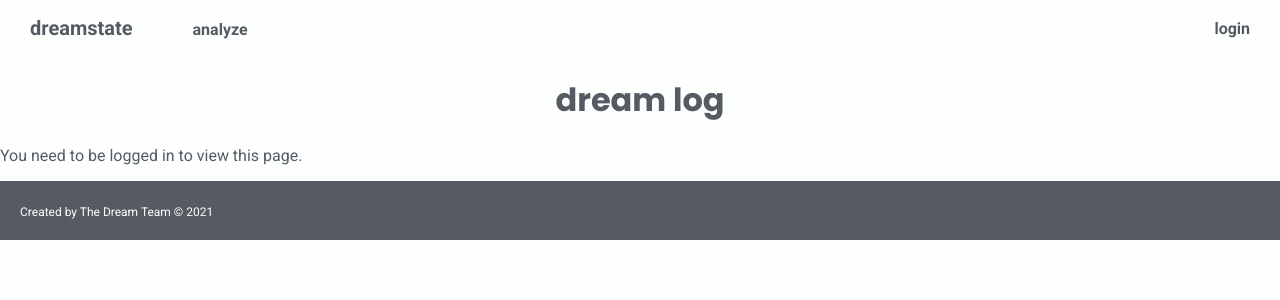
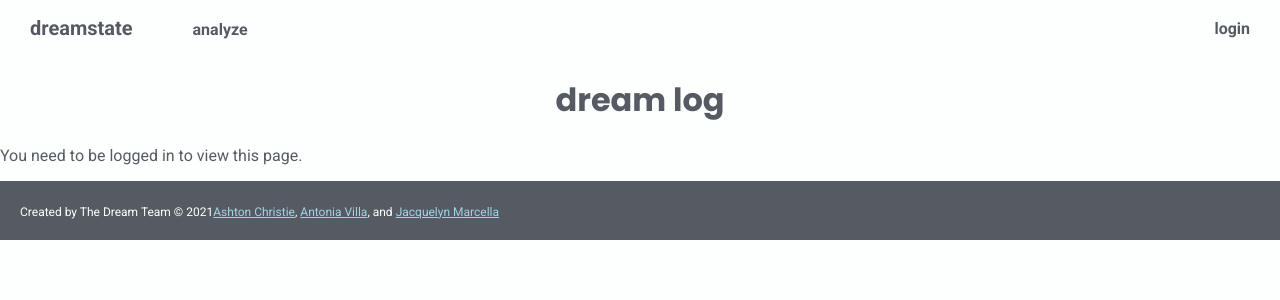
Before and after one commit to ashco/Project3, a React (Create React App) app in the folder client/: page /log in a window 1280 px wide. Shown: the top 300 px of the page. Built offline with nearby package versions, Linux system fonts and the light colour scheme.

Commit message:
Footer content adjustments

```diff
--- a/client/src/layout/Footer.js
+++ b/client/src/layout/Footer.js
@@ -5,6 +5,7 @@ class Footer extends Component {
     return(
         <div className="footer">
             <span className="footer-text">Created by The Dream Team &copy; {new Date().getFullYear()}</span>
+            <span className="footer-text"><a href="https://github.com/ashco" target="_blank">Ashton Christie</a>, <a href="" target="_blank">Antonia Villa</a>, and <a href="" target="_blank">Jacquelyn Marcella</a></span>
         </div>
       );
   }
--- a/client/src/style/App.css
+++ b/client/src/style/App.css
@@ -322,6 +322,15 @@ h1 span.mixed {
   padding: 20px;
 }
 
+.footer-text a {
+  color: var(--blue-color);
+  transition: all 2s;
+}
+
+.footer-text a:hover {
+  color: var(--orange-color);
+}
+
 .footer-text {
   font-size: .75em;
   color: var(--background-color);
```
